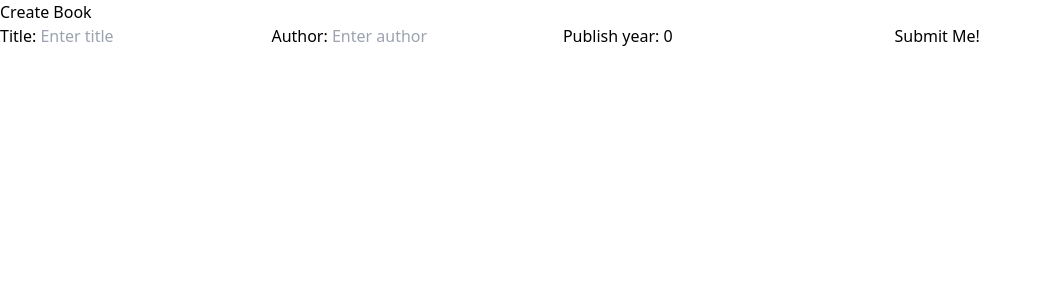
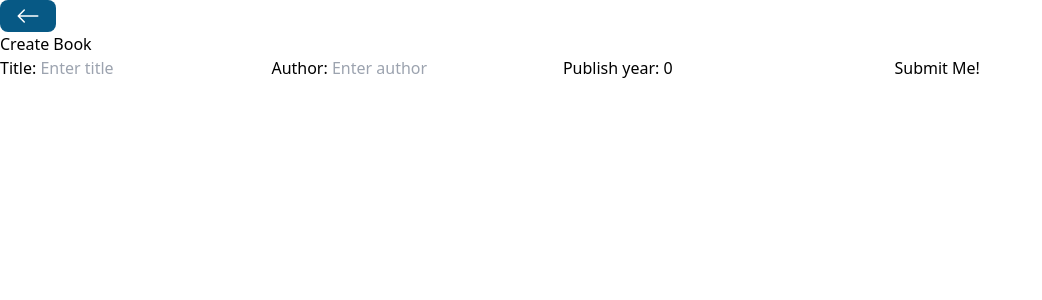
Before and after one commit to christyc01/tutorial-book-store, a React (Vite) app in the folder frontend/: page /books/create in a window 1280 px wide. Shown: the top 300 px of the page, without its empty margins (0-1042 px from the left). Built offline with nearby package versions, Linux system fonts and the light colour scheme; the HTML template or start-up script is replaced by a standard one.

Commit message:
Add back button

```diff
--- a/frontend/src/pages/CreateBook.jsx
+++ b/frontend/src/pages/CreateBook.jsx
@@ -1,6 +1,7 @@
 import axios from 'axios';
 import { useState } from 'react';
 import { useNavigate } from 'react-router-dom';
+import BackButton from '../components/BackButton';
 
 const CreateBook = () => {
   const [formValues, setFormValues] = useState({
@@ -33,6 +34,7 @@ const CreateBook = () => {
 
   return (
     <div>
+      <BackButton />
       <h1>Create Book</h1>
       <form onSubmit={createBook}>
         <label htmlFor="title">Title: </label>
```
